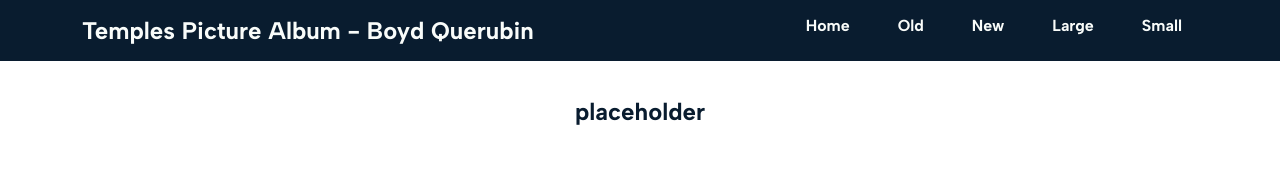
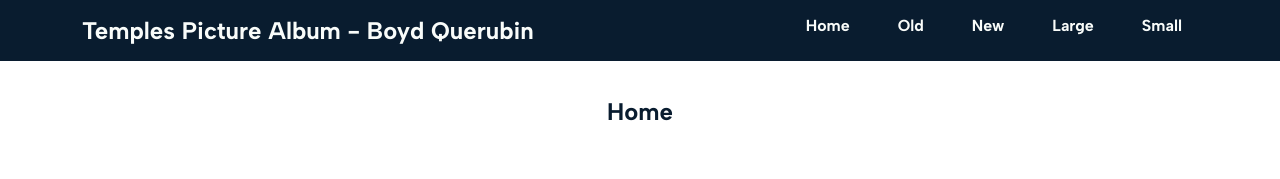
Before and after one commit to boydquerubin/wdd131, a plain HTML site: page temples.html in a window 1280 px wide. Shown: the top 179 px of the page. Drawn offline with Linux system fonts and the light colour scheme.

Commit message:
done for the day

```diff
--- a/temples.html
+++ b/temples.html
@@ -29,7 +29,7 @@
     </nav>
   </header>
   <main>
-    <h2>placeholder</h2>
+    <h2>Home</h2>
     <figure>
       <img src="images/suva-fiji-temple.jpg" alt="Suva Fiji Temple" />
       <figcaption>Suva Fiji Temple</figcaption>
```
